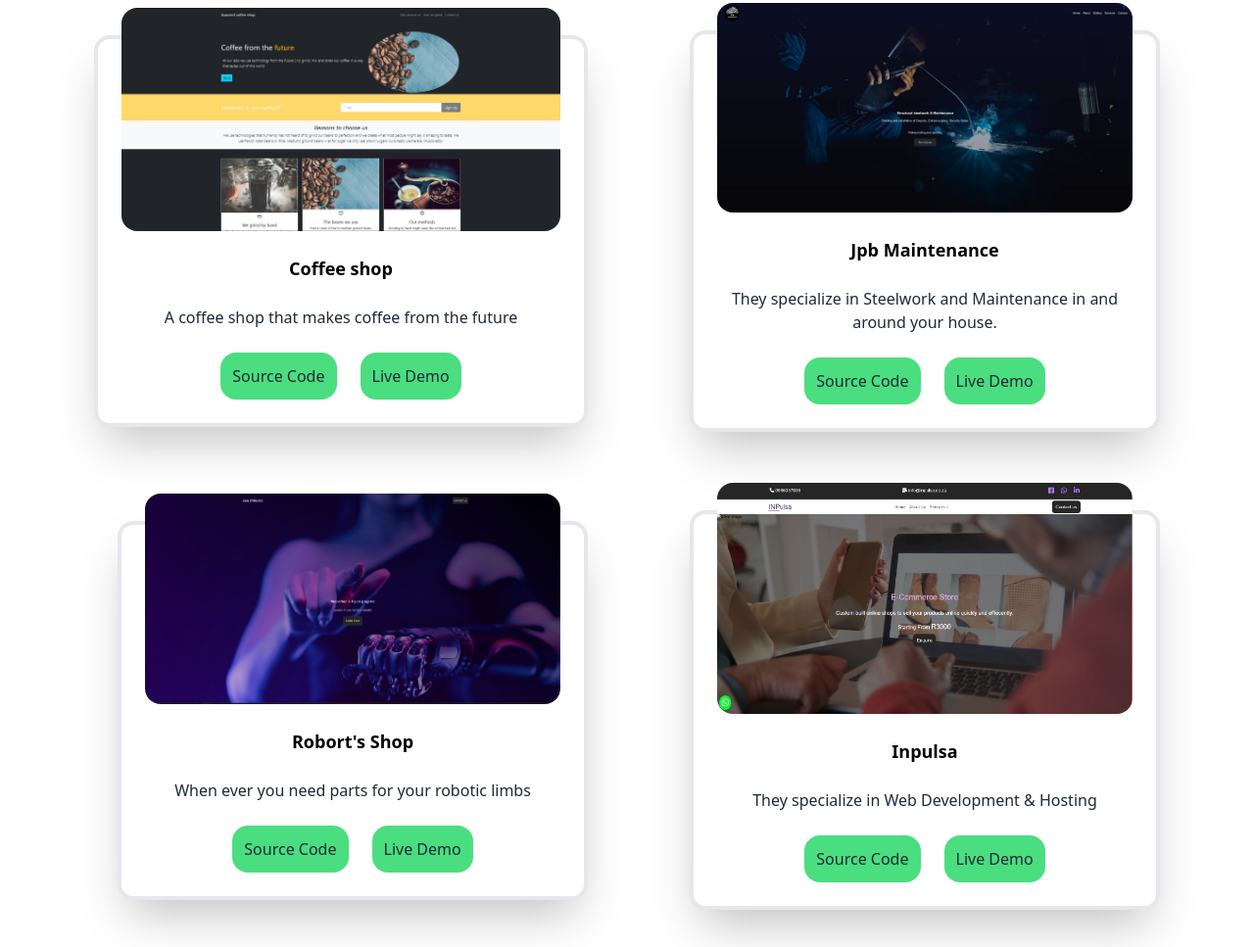
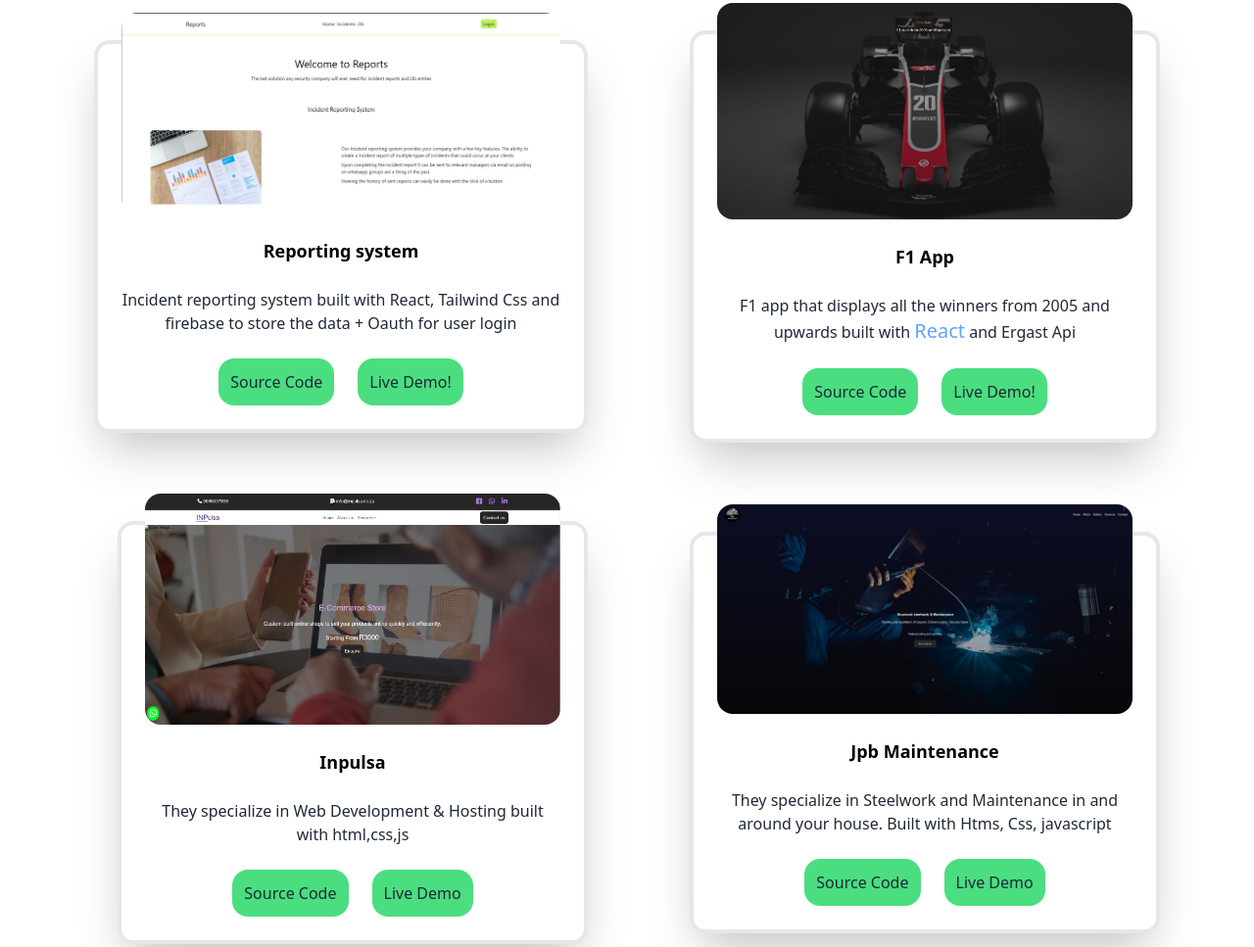
Before and after one commit to Kerneels94/Portfolio, a website: page index.html in a window 1280 px wide. Shown: the part 1161-2128 px from the top of the page at 98% size. Drawn offline with Linux system fonts and the light colour scheme.

Commit message:
Added scroll bar with custom styling

```diff
--- a/index.css
+++ b/index.css
@@ -23,3 +23,25 @@ html {
 .open {
   transform: rotate(90deg);
 }
+
+::-webkit-scrollbar {
+  width: 1rem;
+}
+
+::-webkit-scrollbar-track {
+  background: hsl(0, 0%, 13%);
+  border-radius: 100vw;
+  margin-block: 0.5em;
+}
+
+::-webkit-scrollbar-thumb {
+  background: hsla(143, 10%, 16%, 0.623);
+  border-radius: 100vw;
+  box-shadow: 5px 5px 20px 20px #b3fcdd;
+}
+
+@supports (scroll-bar-color: red blue) {
+  * {
+    scrollbar-color: red blue;
+  }
+}
--- a/index.html
+++ b/index.html
@@ -134,6 +134,7 @@
           <h3 class="text-center text-2xl">Databases</h3>
           <p>MySql</p>
           <p>MongoDb</p>
+          <p>Firebase</p>
         </div>
         </div>
       </div>
@@ -150,37 +151,95 @@
         <div
         class="flex items-center justify-center flex-col gap-20 p-24 md:flex-row md:space-x-6 md:grid md:grid-cols-2"
         >
-          <!-- Card 1 -->
+        <!-- Card 5 -->
         <div
         class="flex flex-col items-center p-6 space-y-6 border-4 rounded-2xl shadow-2xl"
         >
         <img
-              src="./img/new-coffee-shop.JPG"
+        src="./img/reports.jpg"
         alt="image"
         class="w-auto -mt-14 rounded-2xl"
           />
-            <h5 class="text-lg font-bold">Coffee shop</h5>
+          <h5 class="text-lg font-bold">Reporting system</h5>
           <p class="text-md text-gray-800">
-              A coffee shop that makes coffee from the future
+            Incident reporting system built with React, Tailwind Css and firebase to store the data + Oauth for user login
           </p>
           <div class="flex justify-center space-x-6 md:justify-start">
             <a
-                href="https://github.com/Kerneels94/Coffee-landing-page"
+            href="https://github.com/Kerneels94/reports"
               target="_blank"
-                class="p-3 text-gray-800 w-auto rounded-2xl cursor-pointer bg-green-400 hover:bg-green-300 hover:text-gray-900"
+              class="p-3 text-gray-800 rounded-2xl cursor-pointer bg-green-400 hover:bg-green-300 hover:text-gray-900"
             >
             Source Code
           </a>
           <a
-                href="https://kerneels94.github.io/Coffee-landing-page/"
+          href="https://kerneels94.github.io/reports/"
+          class="p-3 text-gray-800 rounded-2xl cursor-pointer bg-green-400 hover:bg-green-300 hover:text-gray-900"
+          >
+          Live Demo!
+        </a>
+      </div>
+    </div>
+
+    <!-- Card 5 -->
+    <div
+      class="flex flex-col items-center p-6 space-y-6 border-4 rounded-2xl shadow-2xl"
+    >
+      <img
+        src="./img/f1App.JPG"
+        alt="image"
+        class="w-auto -mt-14 rounded-2xl"
+      />
+      <h5 class="text-lg font-bold">F1 App</h5>
+      <p class="text-md text-gray-800">
+        F1 app that displays all the winners from 2005 and upwards built
+        with <span class="text-blue-400 text-xl">React</span> and Ergast Api
+      </p>
+      <div class="flex justify-center space-x-6 md:justify-start">
+        <a
+          href="https://github.com/Kerneels94/f1-app"
           target="_blank"
+          class="p-3 text-gray-800 rounded-2xl cursor-pointer bg-green-400 hover:bg-green-300 hover:text-gray-900"
+        >
+        Source Code
+        </a>
+        <a
+          href=" https://kerneels94.github.io/Inpulsa/"
+          class="p-3 text-gray-800 rounded-2xl cursor-pointer bg-green-400 hover:bg-green-300 hover:text-gray-900"
+        >
+          Live Demo!
+        </a>
+      </div>
+    </div>
+    <!-- Card 4 -->
+    <div
+      class="flex flex-col items-center p-6 space-y-6 border-4 rounded-2xl shadow-2xl"
+    >
+      <img
+        src="./img/inpulsa.jpg"
+        alt="image"
+        class="w-auto -mt-14 rounded-2xl"
+        />
+        <h5 class="text-lg font-bold">Inpulsa</h5>
+        <p class="text-md text-gray-800">
+          They specialize in Web Development & Hosting built with html,css,js
+        </p>
+      <div class="flex justify-center space-x-6 md:justify-start">
+        <a
+          href="https://github.com/Kerneels94/Inpulsa"
+          target="_blank"
+          class="p-3 text-gray-800 rounded-2xl cursor-pointer bg-green-400 hover:bg-green-300 hover:text-gray-900"
+        >
+          Source Code
+        </a>
+        <a
+          href=" https://kerneels94.github.io/Inpulsa/"
           class="p-3 text-gray-800 rounded-2xl cursor-pointer bg-green-400 hover:bg-green-300 hover:text-gray-900"
         >
         Live Demo
         </a>
       </div>
     </div>
-
         <!-- Card 2 -->
         <div
             class="flex flex-col items-center p-6 space-y-6 border-4 rounded-2xl shadow-2xl"
@@ -193,7 +252,7 @@
             <h5 class="text-lg font-bold">Jpb Maintenance</h5>
             <p class="text-md text-gray-800">
               They specialize in Steelwork and Maintenance in and around your
-              house.
+              house. Built with Htms, Css, javascript
             </p>
             <div class="flex justify-center space-x-6 md:justify-start">
               <a
@@ -224,7 +283,7 @@
             />
             <h5 class="text-lg font-bold">Robort's Shop</h5>
             <p class="text-md text-gray-800">
-              When ever you need parts for your robotic limbs
+              When ever you need parts for your robotic limbs built with Html, css, Javascript
             </p>
             <div class="flex justify-center space-x-6 md:justify-start">
               <a
@@ -244,65 +303,35 @@
             </div>
           </div>
 
-          <!-- Card 4 -->
+
+      <!-- Card 1 -->
       <div
         class="flex flex-col items-center p-6 space-y-6 border-4 rounded-2xl shadow-2xl"
       >
         <img
-              src="./img/inpulsa.jpg"
+          src="./img/new-coffee-shop.JPG"
           alt="image"
           class="w-auto -mt-14 rounded-2xl"
         />
-            <h5 class="text-lg font-bold">Inpulsa</h5>
+        <h5 class="text-lg font-bold">Coffee shop</h5>
         <p class="text-md text-gray-800">
-              They specialize in Web Development & Hosting
+          A coffee shop that makes coffee from the future built with Bootstrap
         </p>
         <div class="flex justify-center space-x-6 md:justify-start">
           <a
-                href="https://github.com/Kerneels94/Inpulsa"
+            href="https://github.com/Kerneels94/Coffee-landing-page"
             target="_blank"
-                class="p-3 text-gray-800 rounded-2xl cursor-pointer bg-green-400 hover:bg-green-300 hover:text-gray-900"
+            class="p-3 text-gray-800 w-auto rounded-2xl cursor-pointer bg-green-400 hover:bg-green-300 hover:text-gray-900"
           >
             Source Code
           </a>
           <a
-                href=" https://kerneels94.github.io/Inpulsa/"
+            href="https://kerneels94.github.io/Coffee-landing-page/"
+            target="_blank"
             class="p-3 text-gray-800 rounded-2xl cursor-pointer bg-green-400 hover:bg-green-300 hover:text-gray-900"
           >
             Live Demo
           </a>
-            </div>
-          </div>
-
-          <!-- Card 5 -->
-          <div
-            class="flex flex-col items-center p-6 space-y-6 border-4 rounded-2xl shadow-2xl"
-          >
-            <img
-              src="./img/f1App.JPG"
-              alt="image"
-              class="w-auto -mt-14 rounded-2xl"
-            />
-            <h5 class="text-lg font-bold">F1 App</h5>
-            <p class="text-md text-gray-800">
-              F1 app that displays all the winners from 2005 and upwards built
-              with React and Ergast Api
-            </p>
-            <div class="flex justify-center space-x-6 md:justify-start">
-              <a
-                href="https://github.com/Kerneels94/f1-app"
-                target="_blank"
-                class="p-3 text-gray-800 rounded-2xl cursor-pointer bg-green-400 hover:bg-green-300 hover:text-gray-900"
-              >
-                Source Code
-              </a>
-              <a
-                href=" https://kerneels94.github.io/Inpulsa/"
-                class="p-3 text-gray-800 rounded-2xl cursor-pointer bg-green-400 hover:bg-green-300 hover:text-gray-900"
-              >
-                Live Demo!
-              </a>
-            </div>
         </div>
       </div>
     </div>
```
Also changed, not shown: css/main.css, img/reports.jpg (added). Lines whose indentation alone changed are shown as unchanged.
